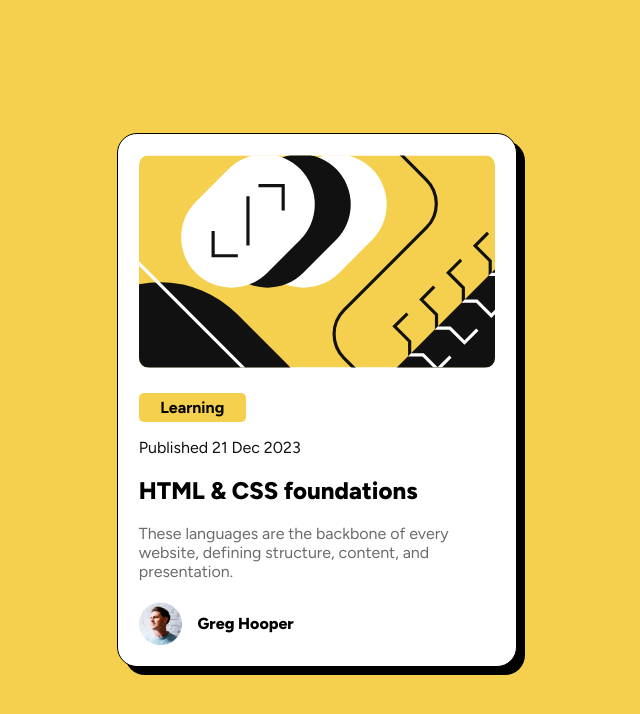
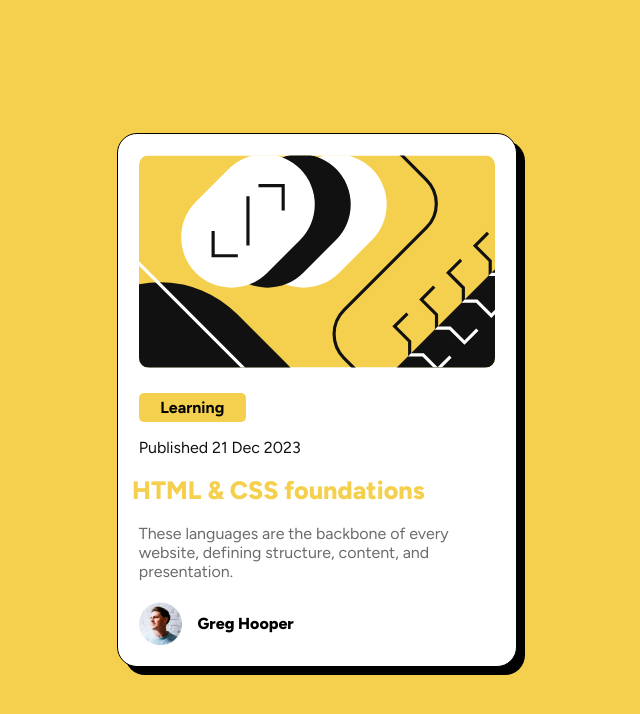
Before and after one commit to bajwacodes/blog_preview_card, a plain HTML site: page index.html in a window 1280 px wide. In both pictures the pointer is over the link "HTML & CSS foundations". Shown: the whole page, without its empty margins (323-963 px from the left). Drawn offline with Linux system fonts and the light colour scheme.

Commit message:
added hover effect

```diff
--- a/styles.css
+++ b/styles.css
@@ -42,6 +42,12 @@ body{
 .heading a{
     text-decoration: none;
     color: black;
+    display: inline-block;
+}
+
+a:hover{
+    transform: scale(1.05);
+    color: hsl(47, 88%, 63%);
 }
 
 .desc{
```
